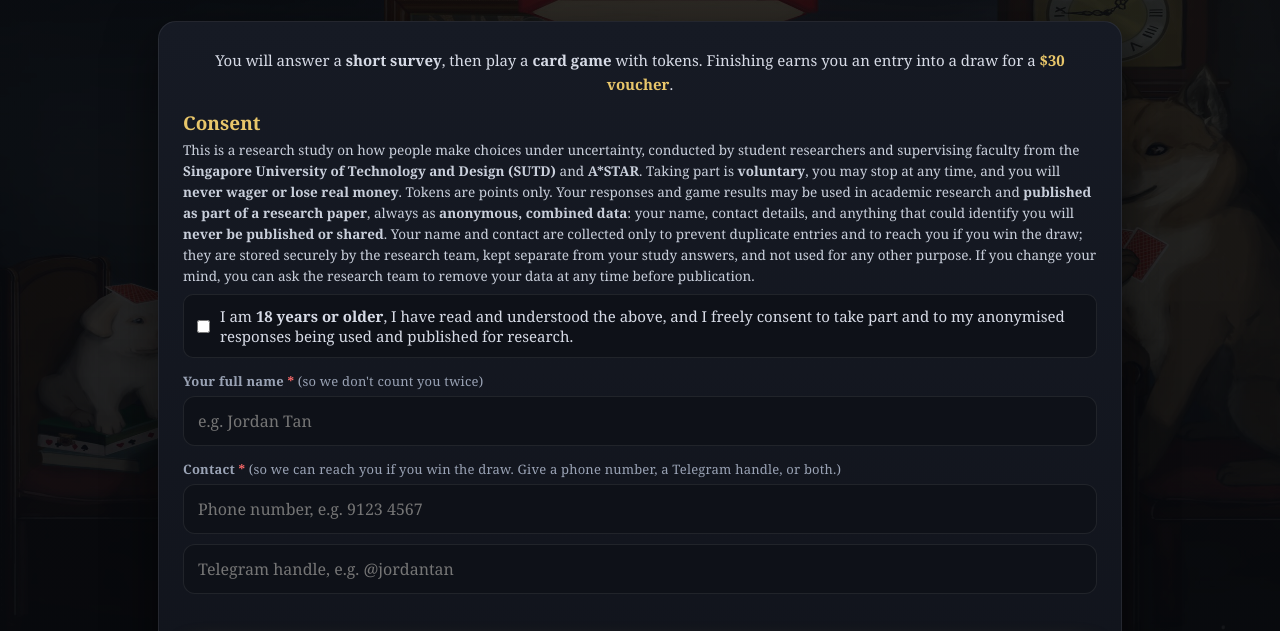
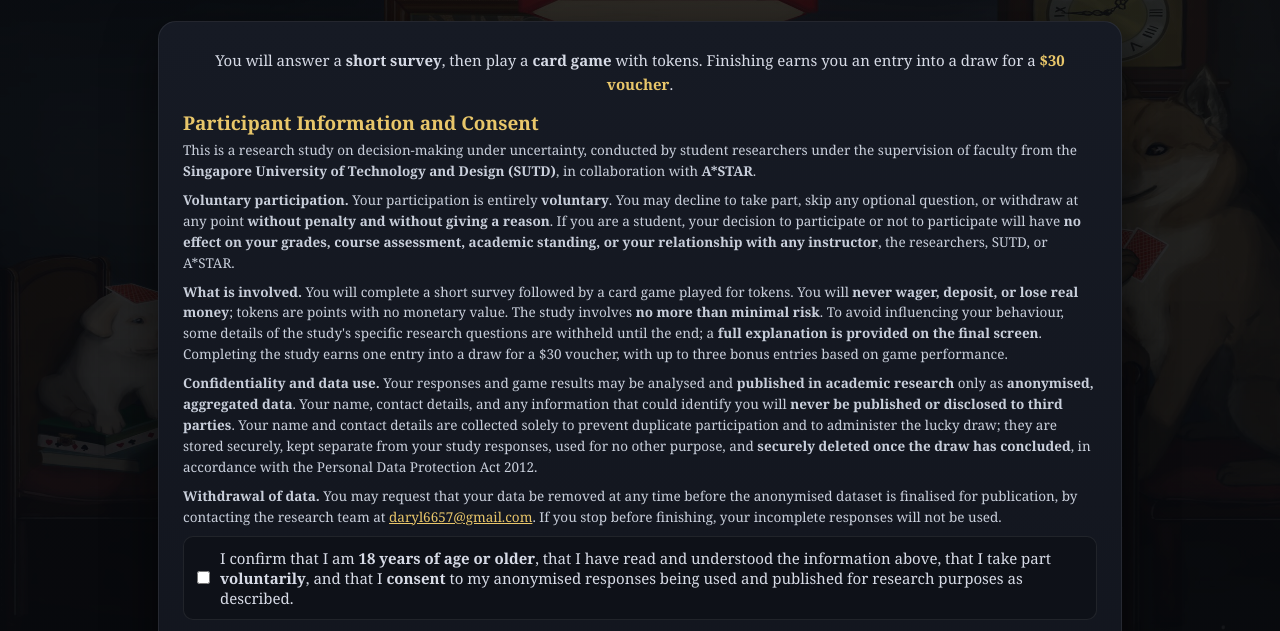
Before and after one commit to daryl6657/card-challenge, a plain HTML site: page index.html in a window 1280 px wide. Shown: the part 137-768 px from the top of the page. Drawn offline with Linux system fonts and the light colour scheme.

Commit message:
Revise consent and debrief wording for IRB (voluntariness, no academic consequence, PDPA, incomplete disclosure)

```diff
--- a/index.html
+++ b/index.html
@@ -245,22 +245,46 @@ a{color:var(--gold);}
       </p>
 
       <div class="sec" style="border-top:none;margin-top:6px;padding-top:4px">
-        <h3>Consent</h3>
+        <h3>Participant Information and Consent</h3>
         <p class="sechelp" style="font-size:13.5px;line-height:1.55;color:#c9cfdb">
-          This is a research study on how people make choices under uncertainty, conducted by student researchers
-          and supervising faculty from the <b>Singapore University of Technology and Design (SUTD)</b> and
-          <b>A*STAR</b>. Taking part is <b>voluntary</b>, you may stop at any time, and you will
-          <b>never wager or lose real money</b>. Tokens are points only. Your responses and game results may be
-          used in academic research and <b>published as part of a research paper</b>, always as
-          <b>anonymous, combined data</b>: your name, contact details, and anything that could identify you will
-          <b>never be published or shared</b>. Your name and contact are collected only to prevent duplicate
-          entries and to reach you if you win the draw; they are stored securely by the research team, kept
-          separate from your study answers, and not used for any other purpose. If you change your mind, you can
-          ask the research team to remove your data at any time before publication.
+          This is a research study on decision-making under uncertainty, conducted by student researchers under
+          the supervision of faculty from the <b>Singapore University of Technology and Design (SUTD)</b>, in
+          collaboration with <b>A*STAR</b>.
+        </p>
+        <p class="sechelp" style="font-size:13.5px;line-height:1.55;color:#c9cfdb">
+          <b>Voluntary participation.</b> Your participation is entirely <b>voluntary</b>. You may decline to
+          take part, skip any optional question, or withdraw at any point <b>without penalty and without giving
+          a reason</b>. If you are a student, your decision to participate or not to participate will have
+          <b>no effect on your grades, course assessment, academic standing, or your relationship with any
+          instructor</b>, the researchers, SUTD, or A*STAR.
+        </p>
+        <p class="sechelp" style="font-size:13.5px;line-height:1.55;color:#c9cfdb">
+          <b>What is involved.</b> You will complete a short survey followed by a card game played for tokens.
+          You will <b>never wager, deposit, or lose real money</b>; tokens are points with no monetary value.
+          The study involves <b>no more than minimal risk</b>. To avoid influencing your behaviour, some details
+          of the study's specific research questions are withheld until the end; a <b>full explanation is
+          provided on the final screen</b>. Completing the study earns one entry into a draw for a $30 voucher,
+          with up to three bonus entries based on game performance.
+        </p>
+        <p class="sechelp" style="font-size:13.5px;line-height:1.55;color:#c9cfdb">
+          <b>Confidentiality and data use.</b> Your responses and game results may be analysed and
+          <b>published in academic research</b> only as <b>anonymised, aggregated data</b>. Your name, contact
+          details, and any information that could identify you will <b>never be published or disclosed to third
+          parties</b>. Your name and contact details are collected solely to prevent duplicate participation and
+          to administer the lucky draw; they are stored securely, kept separate from your study responses, used
+          for no other purpose, and <b>securely deleted once the draw has concluded</b>, in accordance with the
+          Personal Data Protection Act 2012.
+        </p>
+        <p class="sechelp" style="font-size:13.5px;line-height:1.55;color:#c9cfdb">
+          <b>Withdrawal of data.</b> You may request that your data be removed at any time before the anonymised
+          dataset is finalised for publication, by contacting the research team at
+          <a href="mailto:daryl6657@gmail.com" style="color:var(--gold)">daryl6657@gmail.com</a>. If you stop
+          before finishing, your incomplete responses will not be used.
         </p>
         <label class="opt" style="margin-top:6px"><input type="checkbox" id="consentChk">
-          <span>I am <b>18 years or older</b>, I have read and understood the above, and I freely consent to take
-          part and to my anonymised responses being used and published for research.</span></label>
+          <span>I confirm that I am <b>18 years of age or older</b>, that I have read and understood the
+          information above, that I take part <b>voluntarily</b>, and that I <b>consent</b> to my anonymised
+          responses being used and published for research purposes as described.</span></label>
       </div>
 
       <label class="field" for="pName">Your full name <span style="color:var(--red)">*</span> <span style="font-weight:400">(so we don't count you twice)</span></label>
@@ -376,7 +400,7 @@ a{color:var(--gold);}
         </table>
         <p>We are exploring whether people who have had more exposure to <b>gambling, gacha games, and loot boxes</b> show more gambling-like patterns: more risk-taking, more "chasing" losses, and a stronger pull toward jackpot-style rewards.</p>
         <p>The game was played <b>for points only</b>. You did not gamble or lose any real money. Also remember: in fixed-probability games a win is <b>not "due"</b> after a run of losses. Each turn is independent.</p>
-        <p>As noted in the consent form, your results may be included in a <b>published research paper</b> by the SUTD and A*STAR research team, always as <b>anonymous, combined data</b>. Your name and contact details will <b>never be published</b>; they are used only for the lucky draw and then discarded. If you change your mind about your data being used, you may ask the research team to remove it at any time before publication.</p>
+        <p>As stated in the consent form, your results may be included in a <b>published research paper</b> by the SUTD and A*STAR research team, always as <b>anonymised, aggregated data</b>. Your name and contact details will <b>never be published or disclosed</b>; they are used solely to administer the lucky draw and are <b>securely deleted once the draw has concluded</b>. If you change your mind about your data being used, you may request its removal at any time before the anonymised dataset is finalised for publication by contacting the research team at <a href="mailto:daryl6657@gmail.com" style="color:var(--gold)">daryl6657@gmail.com</a>. Your participation, or any request to withdraw your data, has no effect on your grades, course assessment, or your relationship with any instructor or the researchers.</p>
         <div class="help-box">
           <b>If you ever feel concerned about your own gaming or spending:</b> support is available. In Singapore you can call the <b>National Problem Gambling Helpline 1800-6-668-668</b> (free, 24h), or reach out to your <b>university counselling service</b>. Elsewhere, contact your local responsible-gambling service.
         </div>
@@ -400,7 +424,7 @@ a{color:var(--gold);}
     </div>
   </section>
 
-  <p class="tiny center">Research study &middot; Introduction to Psychology &middot; SUTD &amp; A*STAR &middot; Results published as anonymous, combined data only.</p>
+  <p class="tiny center">Research study &middot; Introduction to Psychology &middot; SUTD &amp; A*STAR &middot; Participation is voluntary &middot; Results published as anonymised, aggregated data only.</p>
 </div>
 
 <script>
@@ -822,7 +846,7 @@ $('toSurvey').onclick=async function(){
   let telegram=$('pTelegram').value.trim();
   if(telegram && telegram[0]!=='@') telegram='@'+telegram;   // normalise handle
   const err=$('welcomeErr'); err.textContent='';
-  if(!$('consentChk').checked){ err.textContent='Please tick the consent box (18+, agree to take part and to anonymised data use).'; return; }
+  if(!$('consentChk').checked){ err.textContent='To take part, please confirm the consent statement (18 or older, voluntary participation, anonymised data use).'; return; }
   if(name.length<2){ err.textContent='Please enter your name.'; return; }
   if(phone.length<6 && telegram.length<3){ err.textContent='Please give a contact: a phone number or a Telegram handle.'; return; }
   if(await namePlayedLocally(name) || deviceLocked()){ show('locked'); return; }
```
